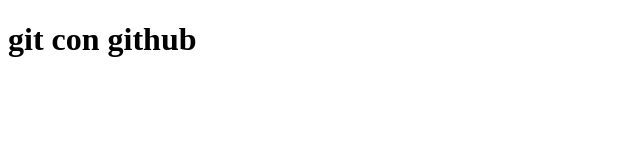
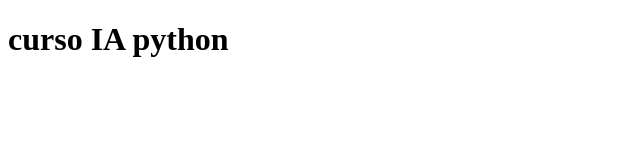
Before and after one commit to Oso32/git-con-github-primer-repo, a plain HTML site: page index.html in a window 1280 px wide. Shown: the whole page, without its empty margins (0-640 px from the left). Drawn offline with Linux system fonts and the light colour scheme.

Commit message:
modifique index

```diff
--- a/index.html
+++ b/index.html
@@ -6,6 +6,6 @@
     <title>git con github</title>
 </head>
 <body>
-    <h1>git con github</h1>
+    <h1>curso IA python</h1>
 </body>
 </html>
```
